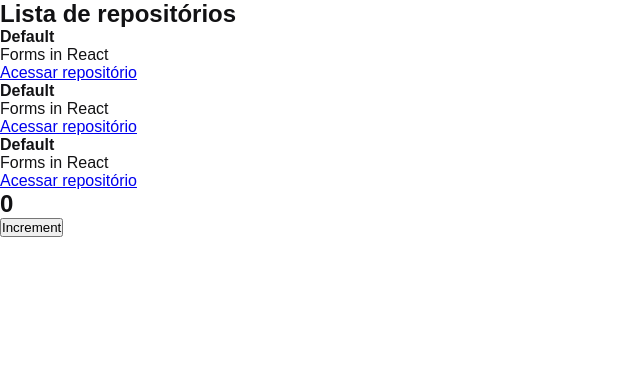
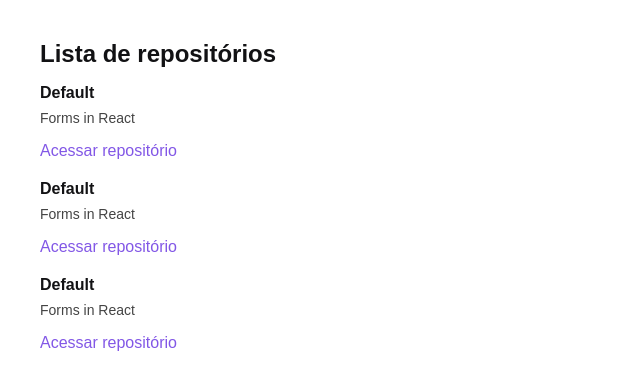
Before and after one commit to GustavoPdO/github-explorer, a React app: page / in a window 1280 px wide. Shown: the top 390 px of the page, without its empty margins (0-640 px from the left). Built offline with nearby package versions, Linux system fonts and the light colour scheme.

Commit message:
Chapter I: add styles to RepositoryList component

```diff
--- a/src/App.jsx
+++ b/src/App.jsx
@@ -1,4 +1,3 @@
-import { Counter } from "./components/Counter";
 import { RepositoryList } from "./components/RepositoryList";
 import "./styles/global.scss";
 
@@ -6,7 +5,6 @@
   return (
     <>
       <RepositoryList />
-      <Counter />
     </>
   )
 }
--- a/src/components/Counter.jsx
+++ /dev/null
@@ -1,18 +0,0 @@
-import { useState } from "react";
-
-export function Counter() {
-  const [counter, setCounter] = useState(0)
-
-  function increment() {
-    setCounter(counter + 1)
-  }
-
-  return (
-    <div>
-      <h2>{counter}</h2>
-      <button type="button" onClick={increment}>
-        Increment
-      </button>
-    </div>
-  )
-}
--- a/src/components/RepositoryList.jsx
+++ b/src/components/RepositoryList.jsx
@@ -1,4 +1,6 @@
 import { RepositoryItem } from "./RepositoryItem";
+
+import "../styles/repositories.scss"
 
 const repository = {
   repository: "unform2",
--- /dev/null
+++ b/src/styles/repositories.scss
@@ -0,0 +1,30 @@
+section.repository-list {
+  margin: 40px;
+
+  h1 {
+    margin-bottom: 16px;
+  }
+
+  ul {
+    list-style: none;
+
+    li {
+      & + li {
+        margin-top: 20px;
+      }
+
+      p {
+        font-size: 14px;
+        color: #444;
+        margin-top: 8px;
+      }
+
+      a {
+        display: inline-block;
+        margin-top: 16px;
+        text-decoration: none;
+        color: #8257e6;
+      }
+    }
+  }
+}
```
